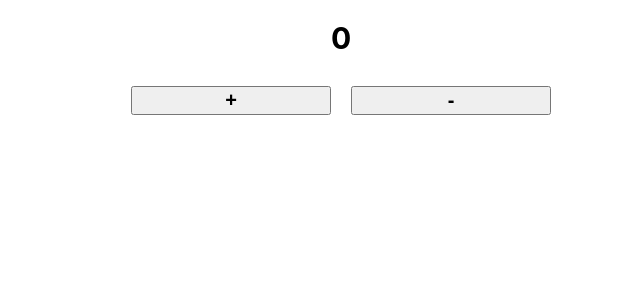
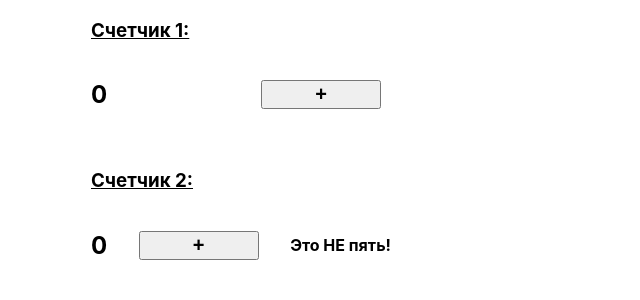
Before and after one commit to GraurDen/hooks, a React (Create React App) app in the folder app/: page / in a window 1280 px wide. Shown: the top 300 px of the page, without its empty margins (299-939 px from the left). Built offline with nearby package versions, Linux system fonts and the light colour scheme.

Commit message:
add useMemo and memo examples

```diff
--- a/app/src/App.css
+++ b/app/src/App.css
@@ -18,3 +18,16 @@ button {
   font-size: 20px;
   font-weight: bold;
 }
+
+.counter {
+  display: flex;
+  width: 300px;
+  justify-content: space-between;
+  align-items: center;
+  margin-bottom: 40px;
+}
+
+h3 {
+  text-align: left;
+  text-decoration: underline;
+}
--- a/app/src/App.js
+++ b/app/src/App.js
@@ -1,27 +1,34 @@
 import React from "react";
 import { useState, useEffect, useRef, useCallback } from "react";
 import "./App.css";
-import Buttons from "./components/Buttons";
+import Count from "./components/Count";
+import IsFive from "./components/IsFive";
 
 // https://youtu.be/8Yy6MDsF-Tg?t=502 - useRef
 // https://youtu.be/F8EvdTsl6hU - useCallback
 // https://youtu.be/F8EvdTsl6hU?t=928 useCallback2
+// https://youtu.be/bm7wyCDJ7H8 - useMemo
 
 function App() {
-    const [count, setCount] = useState(0);
+    const [count1, setCount1] = useState(0);
+    const [count2, setCount2] = useState(0);
 
-    const onPlus = () => {
-        setCount(count + 1);
-    };
-
-    const onMinus = () => {
-        setCount(count - 1);
-    };
 
     return (
         <div className="App">
-            <div className="block">{count}</div>
-            <Buttons onMinus={onMinus} onPlus={onPlus} />
+
+            <h3>Cчетчик 1:</h3>
+            <div className="counter">
+                <Count id={1} value={count1} />
+                <button onClick={() => setCount1(count1 + 1)}>+</button>
+            </div>
+
+            <h3>Cчетчик 2:</h3>
+            <div className="counter">
+                <Count id={2} value={count2} />
+                <button onClick={() => setCount2(count2 + 1)}>+</button>
+                <IsFive value={count2} />
+            </div>
         </div>
     );
 }
--- /dev/null
+++ b/app/src/components/Count.jsx
@@ -0,0 +1,16 @@
+import { React, memo } from "react";
+
+const render = {
+	count1: 0,
+	count2: 0
+}
+
+const Count = ({ id, value }) => {
+	console.warn(`Component Count${id} render: ${++render[`count${id}`]} times`)
+
+	return (
+		<h2><b>{value}</b></h2>
+	)
+}
+
+export default memo(Count);
--- /dev/null
+++ b/app/src/components/IsFive.jsx
@@ -0,0 +1,27 @@
+import { React, useMemo, memo } from "react";
+
+
+let rerenderCount = 0;
+
+const IsFive = ({ value }) => {
+	console.warn('IsFiveRerender: ', ++rerenderCount)
+
+	// Мемоизированная функция (запоминает результат вычисления и возвращает его до тех пор, пока не изменятся зависимости)
+	const getResult = useMemo(() => {
+		let i = 0;
+		while (i < 600000000) i++;
+		return value === 5 ? <p>Это пять</p> : <p><b>Это НЕ пять!</b></p>
+	}, [value])
+
+	return (
+		<div>{getResult}</div>
+	)
+}
+
+export default memo(IsFive, (prev, next) => {
+	if (next.value === 5) {
+		return false; //если функция возвращает undefined, то компонента ререндерится
+	} else {
+		return true;
+	}
+});
```
Lines whose indentation alone changed are shown as unchanged.
